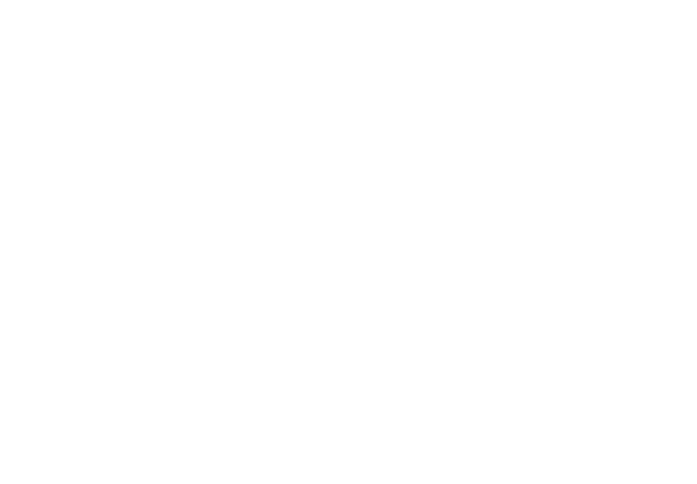
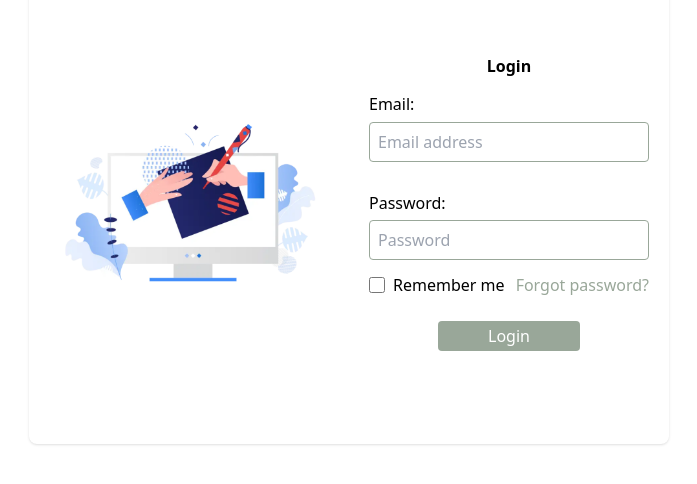
Before and after one commit to Nocnocday/SmartCare, a React (Vite) app in the folder smartcare/: page /login in a window 1280 px wide. Before the commit this address had no page. Shown: the part 196-680 px from the top of the page, without its empty margins (291-988 px from the left). Built offline with nearby package versions, Linux system fonts and the light colour scheme.

Commit message:
create ui login page

```diff
--- a/smartcare/src/App.jsx
+++ b/smartcare/src/App.jsx
@@ -1,10 +1,15 @@
 import { BrowserRouter, Routes, Route } from "react-router-dom";
-import { privateRoute } from "./routes";
+import { privateRoute, publicRoutes } from "./routes";
 function App() {
   return (
     <BrowserRouter>
       <div className="App">
         <Routes>
+          {publicRoutes.map((route, index) => {
+            const Page = route.component;
+            console.log(Page);
+            return <Route key={index} path={route.path} element={<Page />} />;
+          })}
           {privateRoute.map((route, index) => {
             const Page = route.component;
             return <Route key={index} path={route.path} element={<Page />} />;
--- a/smartcare/src/components/atoms/table.jsx
+++ b/smartcare/src/components/atoms/table.jsx
@@ -98,7 +98,7 @@
         </table>
       </div>
       <div className="pt-[10px] pagination">
-        <Pagination totalPages={9} />
+        <Pagination totalPages={1} />
       </div>
     </>
   );
--- a/smartcare/src/components/layouts/header/index.jsx
+++ b/smartcare/src/components/layouts/header/index.jsx
@@ -54,8 +54,8 @@
         <>
           <div className="flex">
             <img src="https://placehold.co/100x100" alt="avatar" />
-            <div className="ml-[16px] mt-[10px]">
-              <p>Ngocdangyew</p>
+            <div className="ml-[16px]">
+              <p className="mb-[8px]">Ngocdangyew</p>
               <p>Số điện thoại: 0987654321</p>
             </div>
           </div>
--- a/smartcare/src/pages/admin/Mangement.jsx
+++ b/smartcare/src/pages/admin/Mangement.jsx
@@ -7,7 +7,6 @@
 import { colummns } from "./constants";
 
 function Management({ navigate, location }) {
-
   const datas = [
     {id:'123',name:"Nguyễn Văn A",class:"Mầm",img:'https://placehold.co/100x100',address:'Đà Nẵng',date:'01-01-2022',phone:'0987654321',email:"ABC@gmail.com"},
     {id:'123',name:"Nguyễn Văn A",class:"Mầm",img:'https://placehold.co/100x100',address:'Đà Nẵng',date:'01-01-2022',phone:'0987654321',email:"ABC@gmail.com"},
--- /dev/null
+++ b/smartcare/src/pages/login/index.js
@@ -0,0 +1,2 @@
+import Login from "./login";
+export {Login}
--- /dev/null
+++ b/smartcare/src/pages/login/login.jsx
@@ -0,0 +1,53 @@
+import { Link } from "react-router-dom";
+import { Button, Input } from "../../components/atoms";
+
+function Login() {
+  return (
+    <div className="flex justify-between items-center min-h-[60vh] w-[50%] h-auto m-auto shadow rounded-lg absolute translate-x-[-50%] translate-y-[-50%] top-[50%] left-[50%]">
+      <div className="w-[50%] justify-center items-center flex">
+        <img
+          src="/images/img_login.png"
+          alt="img"
+          className="w-[80%] h-[80%] "
+        />
+      </div>
+      <div className="flex-1 flex-col text-center p-[20px]">
+        <h5 style={{ fontWeight: "bold" }} className="mb-[20px]">
+          Login
+        </h5>
+        <form className="m-auto">
+          <div className="text-left mb-[32px]">
+            <label htmlFor="email" className="block mb-[8px]">
+              Email:
+            </label>
+            <input
+              placeholder="Email address"
+              id="email"
+              className="outline-none p-[8px] bg-transparent border border-sidebar w-[100%] h-[40px] rounded"
+            />
+          </div>
+          <div className="text-left">
+            <label htmlFor="password" className="block mb-[8px]">
+              Password:
+            </label>
+            <input
+              placeholder={"Password"}
+              id="password"
+              className="outline-none p-[8px] bg-transparent border border-sidebar w-[100%] h-[40px] rounded"
+            />
+          </div>
+          <div className="flex inline-block items-center mt-[16px] items-end">
+            <input type="checkbox" className="w-[16px] h-[16px] mr-[8px]" />
+            <span>Remember me</span>
+            <Link className="flex-1 text-right  text-sidebar">
+              Forgot password?
+            </Link>
+          </div>
+          <Button classButton={"rounded w-[100px]"}>Login</Button>
+        </form>
+      </div>
+    </div>
+  );
+}
+
+export default Login;
--- a/smartcare/src/routes/index.js
+++ b/smartcare/src/routes/index.js
@@ -1,6 +1,9 @@
 import { Mangement, InfomationAccount } from "../pages/admin";
-import { pathAdmin } from "../utils/path";
-const publicRoutes = [];
+import { Login } from "../pages/login";
+import { pathAdmin,common } from "../utils/path";
+const publicRoutes = [
+  { path: common.LOGIN, component: Login },
+];
 
 const privateRoute = [
   { path: pathAdmin.MANAGE_STUDENT, component: Mangement },
--- a/smartcare/tailwind.config.js
+++ b/smartcare/tailwind.config.js
@@ -1,27 +1,27 @@
 /** @type {import('tailwindcss').Config} */
 export default {
-    content: [
-        "./index.html",
-        "./src/**/*.{js,ts,jsx,tsx}",
-      ],
+  content: ["./index.html", "./src/**/*.{js,ts,jsx,tsx}"],
   theme: {
     extend: {
       colors: {
-                main: '#6172F3',
-                sidebar: '#99a799',
-                sidebara: '#d3e4cd',
-                primaryColor: '#000',
-                secondColor:"#fff"
+        main: "#6172F3",
+        sidebar: "#99a799",
+        sidebara: "#d3e4cd",
+        primaryColor: "#000",
+        secondColor: "#fff",
+      },
+      boxShadow: {
+        c: '0 0px 100px 40px rgba(0, 0, 0, 0.1), 0 8px 10px -6px rgba(0, 0, 0, 0.1)',
       },
       backgroundColor: {
-                overlay: 'rgba(0,0,0,0.7)',
-                overlay_white: 'rgba(255,255,255,0.7)',
+        overlay: "rgba(0,0,0,0.7)",
+        overlay_white: "rgba(255,255,255,0.7)",
       },
       boxShadow: {
-                table: '0px 2px 50px 0px rgba(0, 0, 0, 0.08)',
-                table_1: '0px 3px 50px 0px rgba(0, 0, 0, 0.08)',
+        table: "0px 2px 50px 0px rgba(0, 0, 0, 0.08)",
+        table_1: "0px 3px 50px 0px rgba(0, 0, 0, 0.08)",
       },
     },
   },
   plugins: [],
-}
+};
```
Also changed, not shown: smartcare/src/index.css (+12 -18 lines), smartcare/public/images/img_login.png (added). Lines whose indentation alone changed are shown as unchanged.
